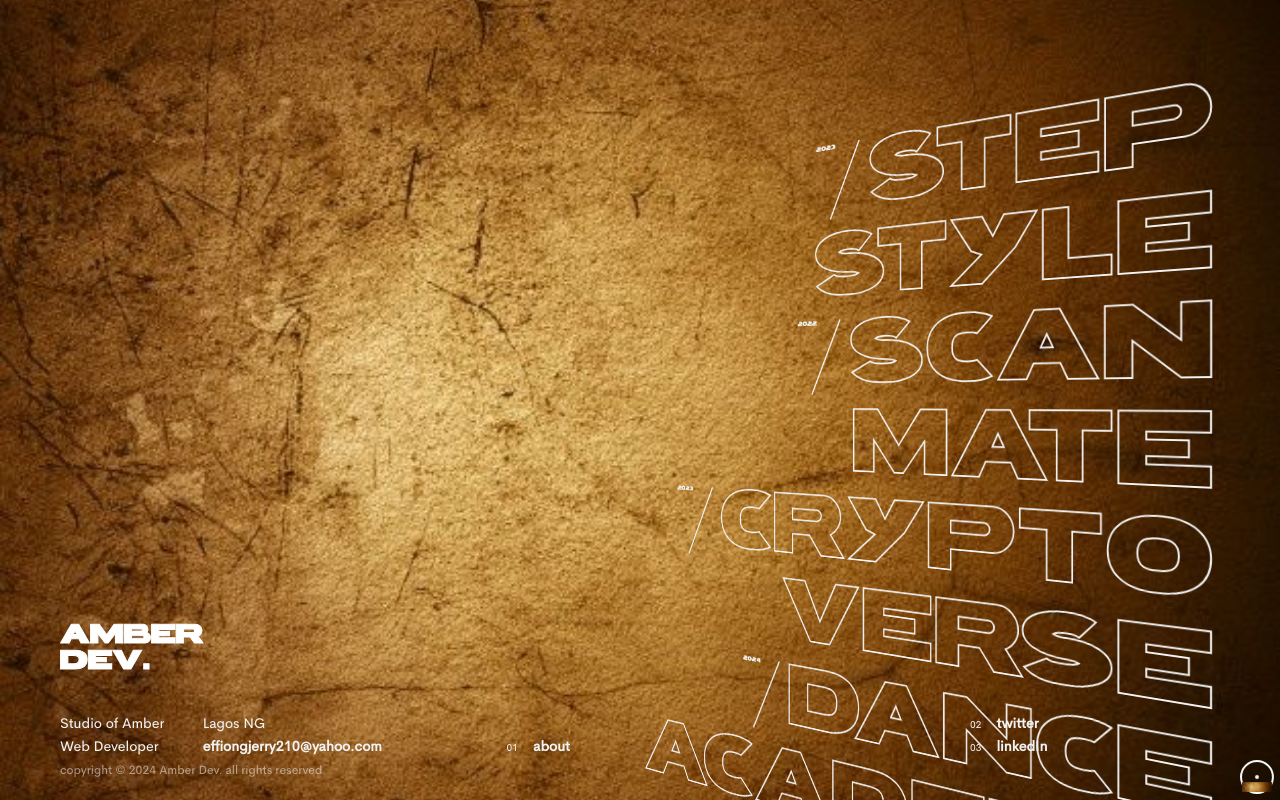
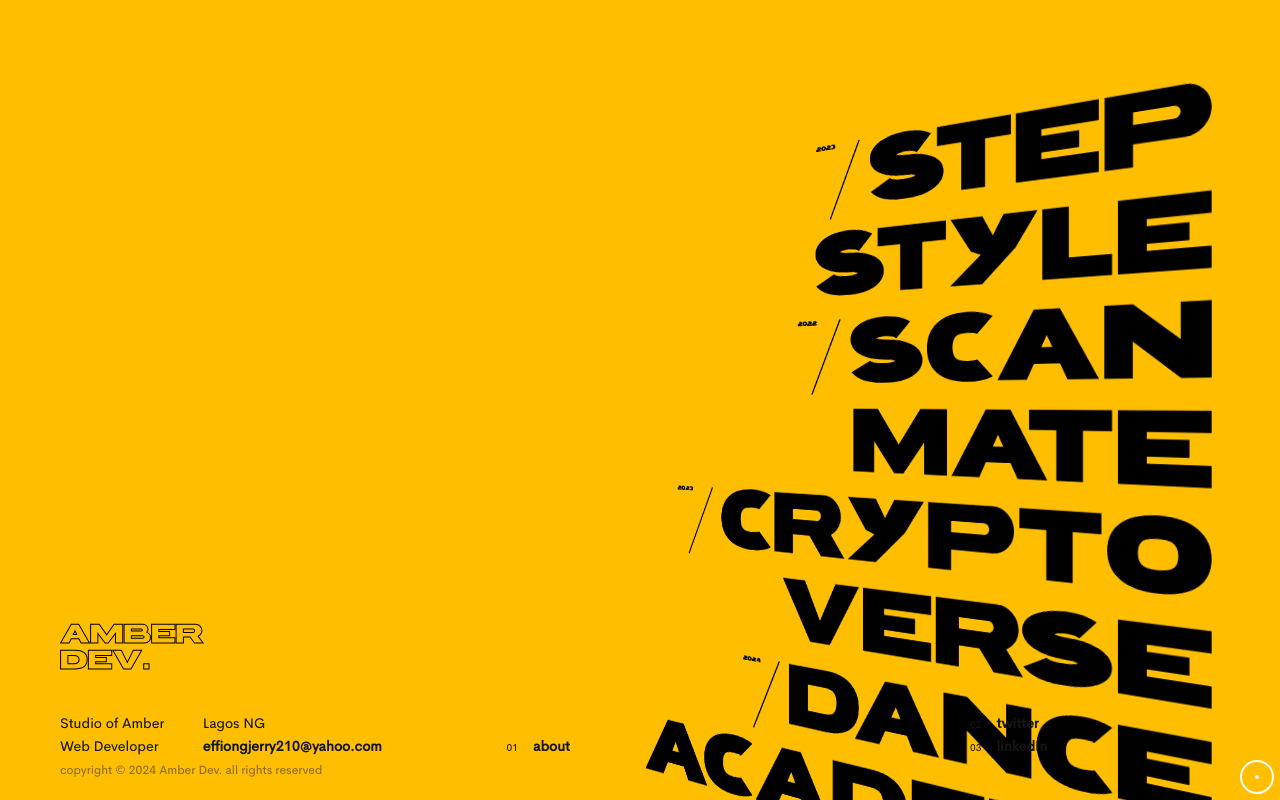
Before and after one commit to Jerry21082-alt/Amber, a Next.js app: page / in a window 1280 px wide. Built offline with nearby package versions, Linux system fonts and the light colour scheme.

Commit message:
initial commit

```diff
--- a/app/global.scss
+++ b/app/global.scss
@@ -121,7 +121,7 @@ body:not(.isMobile) {
   }
 
   .ui .logo {
-    color: #000;
+    color: #ffbf00;
 
     @supports ((-webkit-text-stroke: 1px #fff) or (text-stroke: 1px #000)) {
       -webkit-text-stroke: 1px #000;
@@ -262,10 +262,7 @@ body:not(.isMobile) {
 }
 
 .night-mode {
-  background: url("../public/Free\ Photo\ _\ Grunge\ background\ 1.png");
-  background-repeat: no-repeat;
-  background-position: center;
-  background-size: cover;
+  background-color: #000;
   color: $offwhite;
 
   .ui {
@@ -419,7 +416,7 @@ body:not(.isMobile) {
 
 .light-mode {
   .color-mode .dot {
-    background-color: #000;
+    background-color: #fff;
   }
 
   .color-mode {
--- a/components/Layout.jsx
+++ b/components/Layout.jsx
@@ -37,21 +37,21 @@ export default function Layout({ children }) {
     };
   }, [isVissible, prevPos]);
 
-  const [uiMode, setUiMode] = useLocalStorage("uiColorMode", "night-mode");
+  const [uiMode, setUiMode] = useLocalStorage("uiColorMode", "ultra-mode");
 
   useEffect(() => {
     setIsMounted(true);
   }, []);
 
-  const pathname = usePathname();
+  // const pathname = usePathname();
 
-  useEffect(() => {
-    if (pathname !== "/") {
-      setUiMode("light-mode");
-    } else {
-      setUiMode("night-mode");
-    }
-  }, [pathname]);
+  // useEffect(() => {
+  //   if (pathname !== "/") {
+  //     setUiMode("light-mode");
+  //   } else {
+  //     setUiMode("night-mode");
+  //   }
+  // }, [pathname]);
 
   return (
     <body
--- a/hooks/useLocalStorage.js
+++ b/hooks/useLocalStorage.js
@@ -7,7 +7,7 @@ export const useLocalStorage = (key, defaultValue) => {
   const [value, setValue] = useState(initialValue);
 
   useEffect(() => {
-    if (value == "undefined") {
+    if (value === "undefined") {
       localStorage.removeItem(key);
     } else {
       localStorage.setItem(key, value);
```
